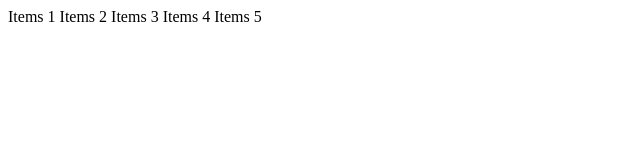
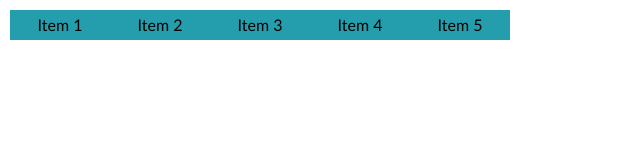
Before and after one commit to hoang855/bai_tap_ngay_19-4-2021, a plain HTML site: page index.htm in a window 1280 px wide. Shown: the whole page, without its empty margins (0-640 px from the left). Drawn offline with Linux system fonts and the light colour scheme.

Commit message:
bai tap ve nha 1

```diff
--- a/mian.js
+++ b/mian.js
@@ -1,33 +1,44 @@
+
 const navItems = [
     {
-        name: "Items 1",
+        name : "Item 1",
+        children : ["Item 1.1","Item 1.2","Item 1.3"]
     },
     {
-        name: "Items 2",
+        name : "Item 2",
+        children : [
+            "Item 1.1",
+            "Item 1.2",
+            "Item 1.3",
+            "Item 1.1",
+            "Item 1.2",
+            "Item 1.3"]
     },
     {
-        name: "Items 3",
+        name : "Item 3"
     },
     {
-        name: "Items 4",
+        name : "Item 4"
     },
     {
-        name: "Items 5",
-    },
-]
-
-// function chuye(){
-//     document.getElementsByClassName("")
-// }
+        name : "Item 5"
+    }
+];
 
 window.onload = function(){
-    for( let a of navItems ) {
-        document.getElementsByClassName("menu")[0].innerHTML+=`<span>
-
-        `
-         + a.name+
-        `
-        </span>`
-
+    let i = 0;
+    for(let a of navItems){
+        document.getElementsByClassName("menu")[0]
+        .innerHTML +=
+        `<span>`+a.name+`
+            <div class="dropdown"></div>
+        </span>`;
+        if( a.children ){
+            for( let v of a.children){
+                document.getElementsByClassName("dropdown")[i]
+                .innerHTML += `<span>` + v + `</span>`;
+            }
+            i++;
+        }
     }
 }
--- a/style.css
+++ b/style.css
@@ -1,31 +1,43 @@
 
-
-
-.team_2{
-    /* display: inline-block; */
-    padding: 20px 0;
-    font-family: 'Segoe UI', Tahoma, Geneva, Verdana, sans-serif;
-    font-size: 15px;
+*{
+    padding: 0;
+    margin: 0;
 }
 
-.team_2 span{
-    width: 40.3px;
-    height: 30px;
-    text-align: center;
-    padding: 5px 30px;
-    margin: 15px;
-    background-color: rgb(128, 141, 134);
+.menu{
+    margin-top: 10px;
+    margin-left: 10px;
+    font-family: 'Trebuchet MS', 'Lucida Sans Unicode', 'Lucida Grande', 'Lucida Sans', Arial, sans-serif;
 }
 
-.team_2 span:hover{
-    background-color: salmon;
+.menu span{
+    width: 100px;
+    height: 30px;
+    background-color: rgb(36, 157, 173);
+    display: inline-block;
+    text-align: center;
+    line-height: 30px;
 }
 
-/* .team_2 > .team_2_2{
+.dropdown span{
     display: block;
-} */
+}
 
-.team_2_2 span{
+.dropdown{
+    display: none;
+}
+
+.dropdown span{
+    background-color: rgb(0, 247, 255);
+    color: black;
+}
+
+.menu span:hover{
+    background-color: rgb(124, 101, 255);
+    color: rgb(255, 255, 255);
+}
+
+.menu span:hover .dropdown{
     display: block;
-    line-height: 30px;
+    position: fixed;
 }
```
Also changed, not shown: index.htm (+3 -5 lines).
